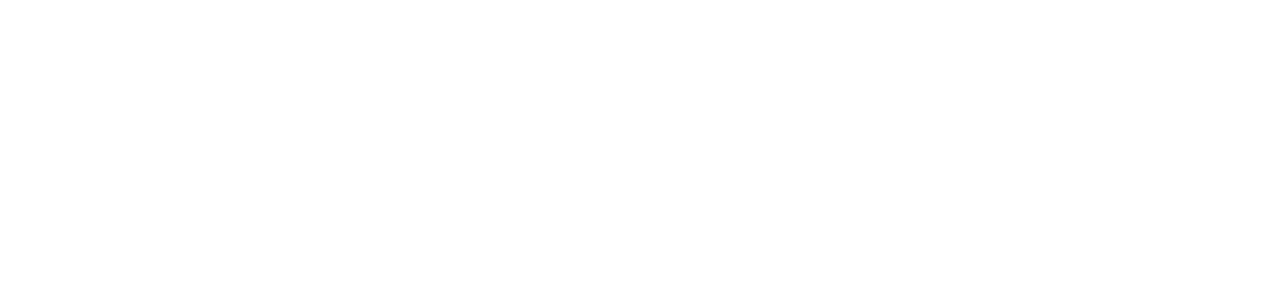
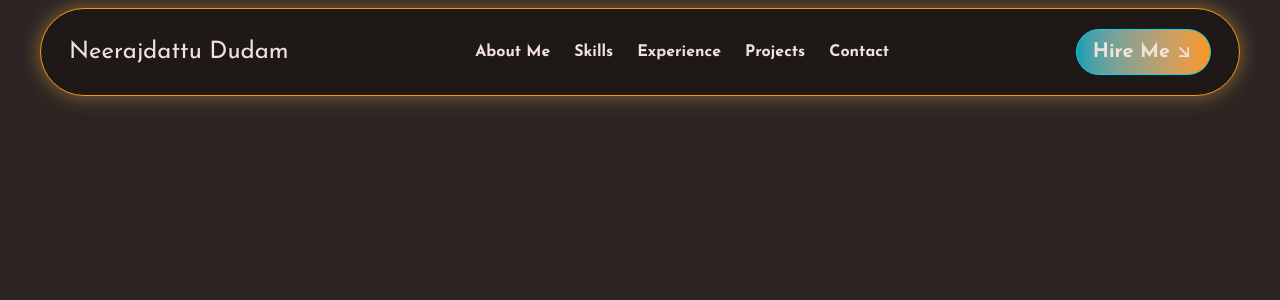
Before and after one commit to Dudam-Neeraj-Dattu/Personal-Portfolio, a React (Vite) app: page / in a window 1280 px wide. Shown: the top 300 px of the page. Built offline with nearby package versions, Linux system fonts and the light colour scheme; the HTML template or start-up script is replaced by a standard one.

Commit message:
navbar progress

```diff
--- a/index.html
+++ b/index.html
@@ -8,7 +8,7 @@
    <title>Neerajdattu Portfolio</title>
 </head>
 
-<body>
+<body class="bg-darkBrown">
    <div id="root"></div>
    <script type="module" src="/src/main.jsx"></script>
 </body>
--- a/src/App.jsx
+++ b/src/App.jsx
@@ -1,10 +1,11 @@
 import React from 'react'
+import NavbarMain from './components/navbar/NavbarMain'
 
 const App = () => {
    return (
-      <div>
-
-      </div>
+      <main className='font-body'>
+         <NavbarMain/>
+      </main>
    )
 }
 
--- /dev/null
+++ b/src/components/navbar/NavbarBtn.jsx
@@ -0,0 +1,13 @@
+import React from 'react'
+import { LuArrowDownRight } from "react-icons/lu";
+
+const NavbarBtn = () => {
+   return (
+      <button className=" px-4 py-2 rounded-full text-xl font-bold font-body text-white border-cyan border flex items-center gap-1 bg-gradient-to-r  from-darkCyan to-orange transition-all duration-500 hover:scale-110 hover:border-orange hover:shadow-cyanShadow cursor-pointer">
+         Hire Me
+         <LuArrowDownRight />
+      </button>
+   )
+}
+
+export default NavbarBtn
--- /dev/null
+++ b/src/components/navbar/NavbarLinks.jsx
@@ -0,0 +1,28 @@
+import React from 'react'
+
+const links = [
+   { link: "About Me", section: "about" },
+   { link: "Skills", section: "skills" },
+   { link: "Experience", section: "experience" },
+   { link: "Projects", section: "projects" },
+   { link: "Contact", section: "contact" },
+];
+
+const NavbarLinks = () => {
+   return (
+      <ul className='flex gap-6 text-white font-bold text-center'>
+         {links.map((link, index) => {
+            return (
+               <li key={index} className='group'>
+                  <a href="#" className='cursor-pointer text-white hover:text-cyan transition-all duration-500'>
+                     {link.link}
+                  </a>
+                  <div className='mx-auto bg-cyan w-0 group-hover:w-full h-[1px] transition-all duration-500'></div>
+               </li>
+            );
+         })}
+      </ul>
+   )
+}
+
+export default NavbarLinks
--- /dev/null
+++ b/src/components/navbar/NavbarLogo.jsx
@@ -0,0 +1,19 @@
+import React from 'react'
+
+const NavbarLogo = () => {
+   return (
+      <div>
+         <h1 className="text-white text-2xl hidden md:block">
+            Neerajdattu Dudam
+         </h1>
+         <h1 className="text-white font-extrabold text-4xl flex items-center md:hidden sm:block">
+            DN
+            <span className="inline-block rotate-y-180">
+               D
+            </span>
+         </h1>
+      </div>
+   )
+}
+
+export default NavbarLogo
--- /dev/null
+++ b/src/components/navbar/NavbarMain.jsx
@@ -0,0 +1,18 @@
+import React from 'react'
+import NavbarLogo from './NavbarLogo'
+import NavbarLinks from './NavbarLinks'
+import NavbarBtn from './NavbarBtn'
+
+const NavbarMain = () => {
+   return (
+      <nav className="max-w-[1300px] mx-auto w-full  px-4 fixed left-[50%] -translate-x-[50%] z-20 flex gap-4 mt-2">
+         <div className="flex justify-between w-full max-w-[1200px] mx-auto  bg-black items-center py-5 px-7 rounded-r-full rounded-l-full border-orange border-[0.5px] shadow-orangeShadow">
+            <NavbarLogo />
+            <NavbarLinks />
+            <NavbarBtn />
+         </div>
+      </nav>
+   )
+}
+
+export default NavbarMain
--- a/src/index.css
+++ b/src/index.css
@@ -21,4 +21,11 @@
    --color-darkGrey: #3f4441;
    --font-body: 'Josefin Sans', sans-serif;
    --font-special: 'Roboto', sans-serif;
+   --breakpoint-sm: 350px;
+   --breakpoint-md: 768px;
+   --breakpoint-lg: 1024px;
+   --breakpoint-xl: 1280px;
+   --breakpoint-2xl: 1536px;
+   --shadow-cyanShadow: 0px 0px 20px 0px rgba(94, 206, 220, 0.5);
+   --shadow-orangeShadow: 0px 0px 20px 0px rgba(240, 169, 79, 0.5);
 }
```
Also changed, not shown: public/images/logo.png.
